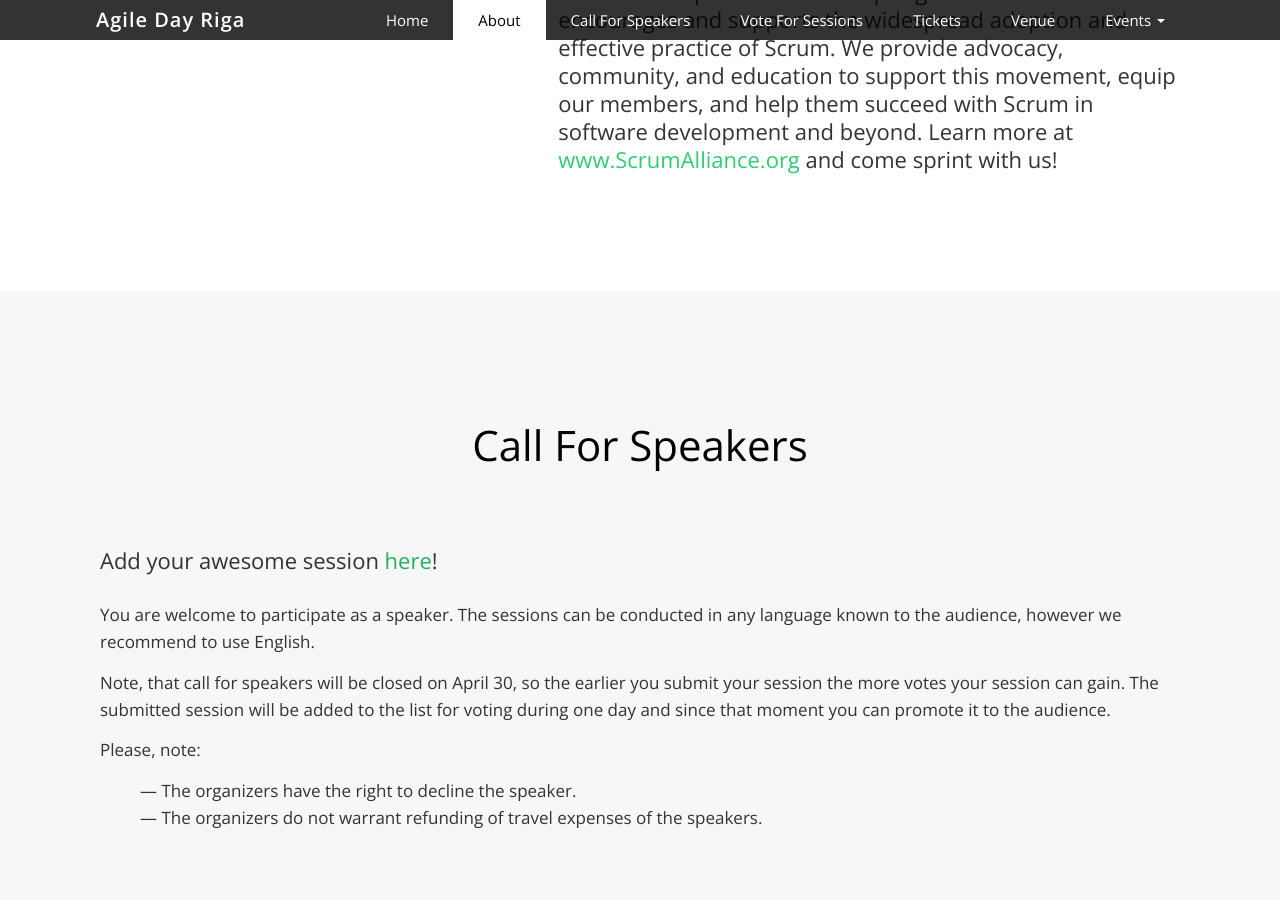
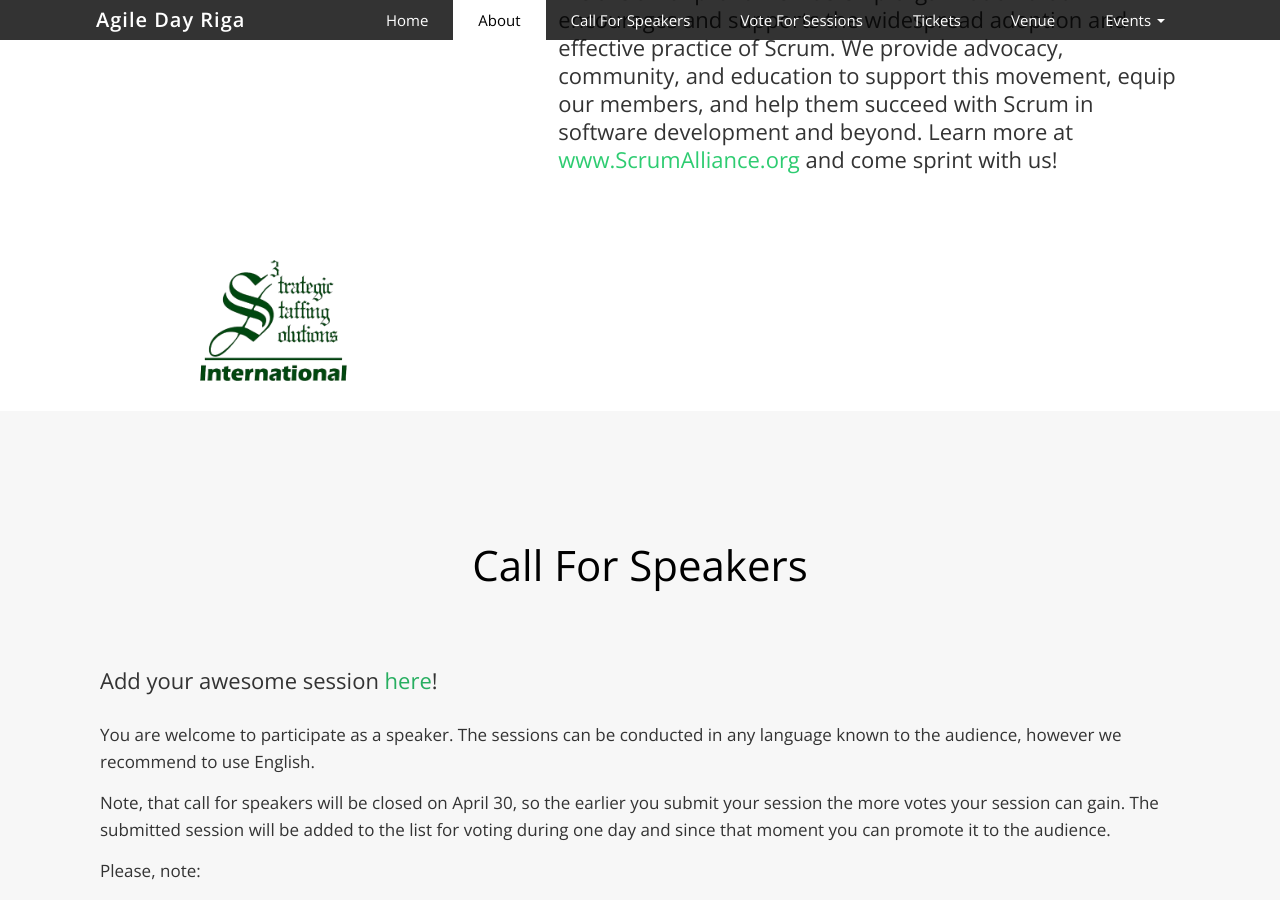
Before and after one commit to AgileLatvia/agiledayriga, a Jekyll site: the page built from index.html, in a window 1280 px wide and 900 px high, scrolled down 2743 px. Built offline with Jekyll 4.4.1, drawn with Linux system fonts in a browser that asks for light colours; nearby versions of some CDN libraries; Markdown is read by kramdown in place of the engine named in the settings; a script that is not in the unit is left out; comment, search, counter and statistics services are not loaded.

Commit message:
Adding S3 as a sponsor.

```diff
--- a/index.html
+++ b/index.html
@@ -99,7 +99,7 @@ title: Agile Day Riga 2015
     <div class="inner-page row">
       <div class="col-md-1"></div>
       <div class="col-md-2">
-        <!-- <a href="http://www.accenture.com/lv-en/Pages/index.aspx" target="_blank"><img src="/img/sponsors/accenture.png"></a> -->
+        <a href="http://www.strategicstaff.com/" target="_blank"><img src="/img/sponsors/s3.png"></a>
       </div>
       <div class="col-md-2"></div>
       <div class="col-md-2">
```
